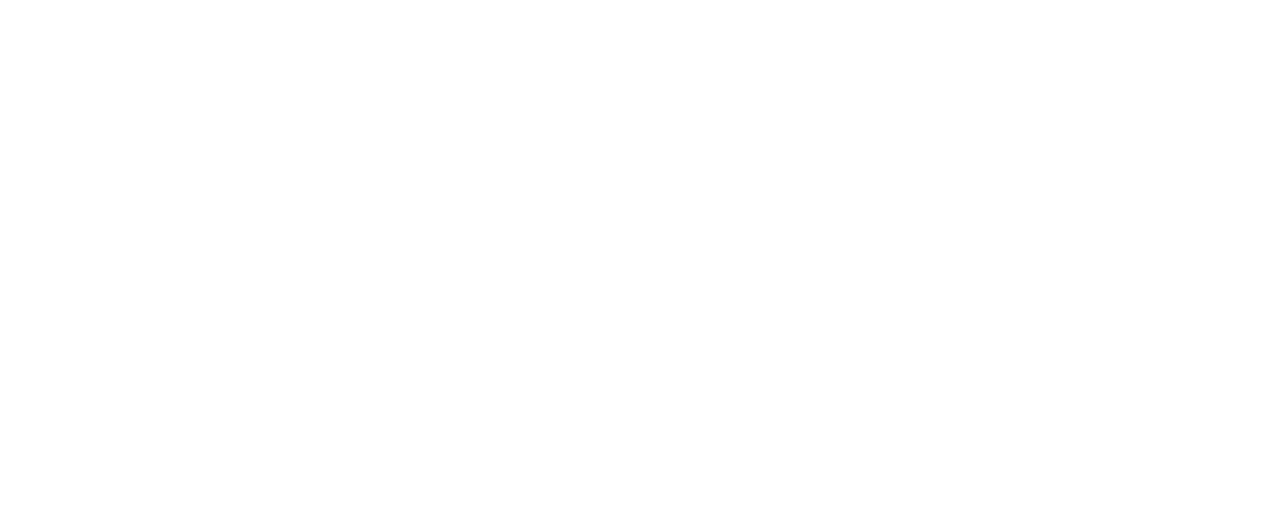
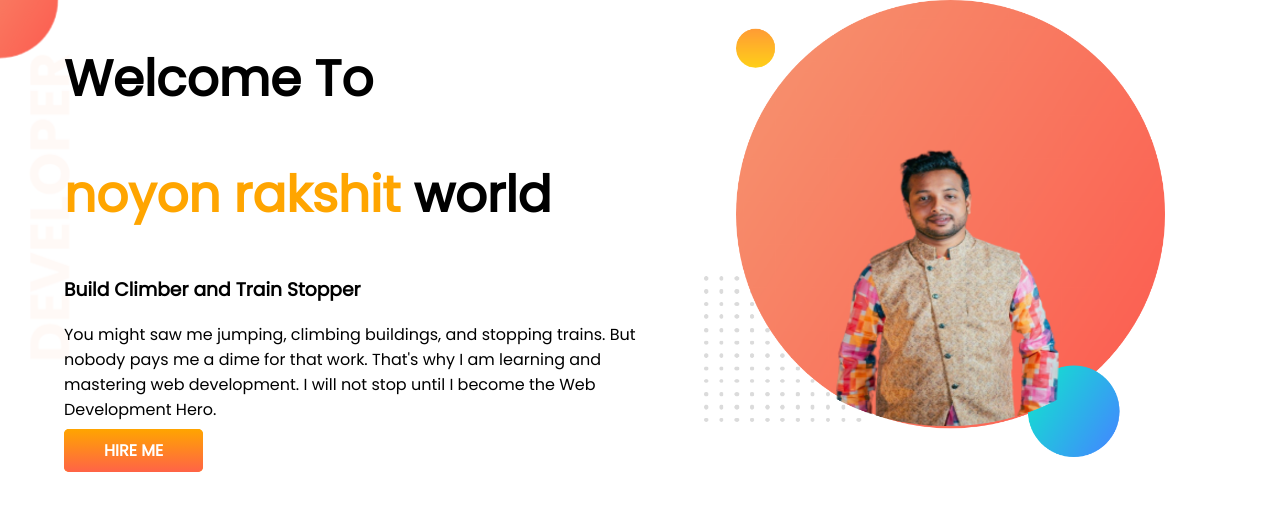
Before and after one commit to noyonrakshit/developer-portfolio, a plain HTML site: page index.html in a window 1280 px wide. Drawn offline with Linux system fonts and the light colour scheme.

Commit message:
top-banner

```diff
--- a/index.html
+++ b/index.html
@@ -1,13 +1,36 @@
 <!DOCTYPE html>
 <html lang="en">
+
 <head>
     <meta charset="UTF-8">
     <meta http-equiv="X-UA-Compatible" content="IE=edge">
     <meta name="viewport" content="width=device-width, initial-scale=1.0">
     <title>Noyon Portfolio</title>
+    <link rel="preconnect" href="https://fonts.googleapis.com">
+    <link rel="preconnect" href="https://fonts.gstatic.com" crossorigin>
+    <link href="https://fonts.googleapis.com/css2?family=Poppins&display=swap" rel="stylesheet">
     <link rel="stylesheet" href="style.css">
 </head>
+
 <body>
+    <section class="top-banner">
+        <div class="half-width">
+            <h1>Welcome To</h1>
+            <h1> <span class="orange-color"></spanclass>noyon rakshit</span> world</h1>
+            <h3>Build Climber and Train Stopper</h3>
+            <p>You might saw me jumping, climbing buildings, and stopping trains. But nobody pays me a dime for that
+                work.
+                That's why I am learning and mastering web development. I will not stop until I become the Web
+                Development
+                Hero.</p>
+            <a class="link-button" target="_blank"
+                href="https://www.linkedin.com/in/nayan-kanti-rakshit-762a91152/">HIRE ME</a>
+        </div>
+        <div class="half-width">
+            <img src="images/noyon-bg.png" alt="">
+        </div>
+    </section>
 
 </body>
+
 </html>
--- a/style.css
+++ b/style.css
@@ -0,0 +1,33 @@
+body{
+    font-family: 'Poppins', sans-serif;
+    margin: 0%;
+}
+h1{
+    font-size: 50px;
+}
+.orange-color{
+    color: orange;
+}
+section{
+    display: flex;
+}
+.half-width{
+    width: 50%;
+    padding-left: 5%;
+}
+.half-width img{
+    width: 80%;
+}
+.link-button{
+    text-decoration: none;
+    background-color: orange;
+    background-image: linear-gradient(orange,tomato);
+    color: white;
+    font-weight: 700;
+    padding: 10px 40px;
+    border-radius: 5px;
+}
+.top-banner{
+    background-image: url(images/top-banner.png);
+    background-repeat: no-repeat;
+}
```
Also changed, not shown: images/dream-bg.png (added), images/exp-bg.png (added), images/jhankar.png (added), images/jhankar2.png (added), images/my-bg.png (added), images/my-bg2.png (added), images/noyon-bg.png (added), images/top-banner.png (added), showOff/noyon.png (added).
